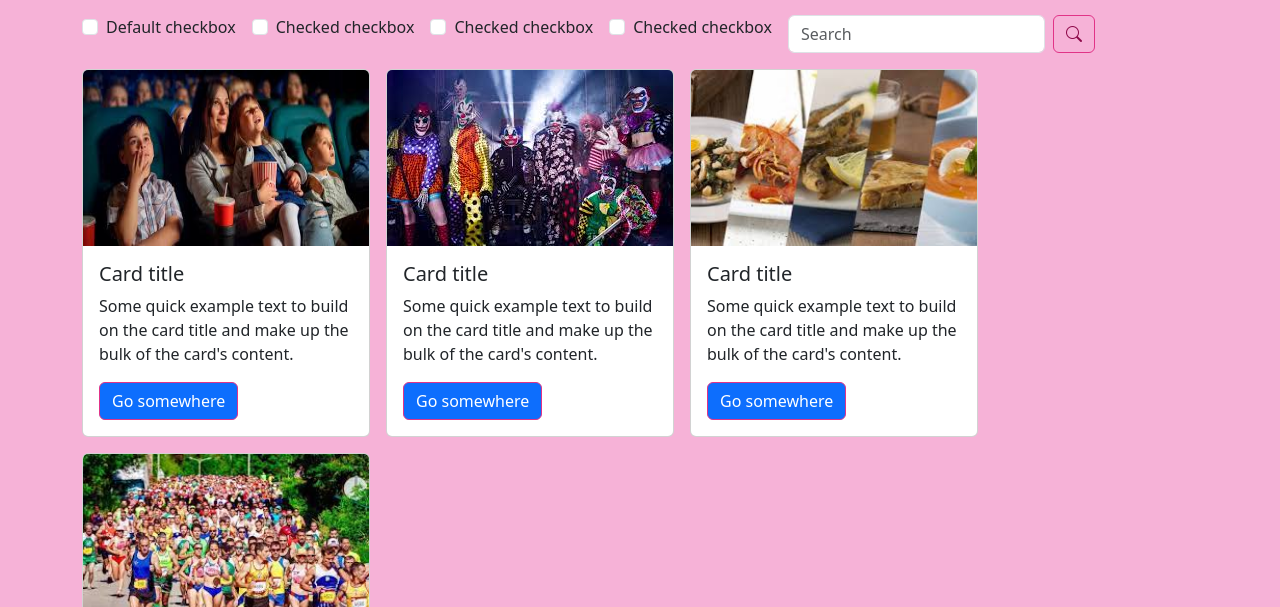
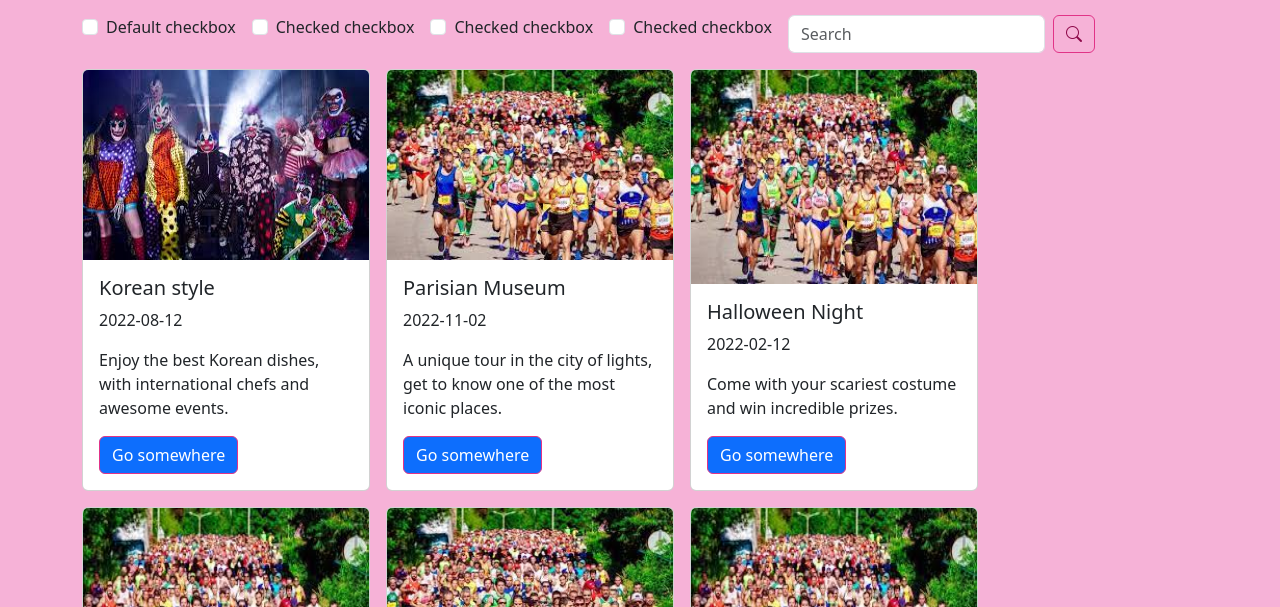
Before and after one commit to GabrielSucaria/js_intro_amazing_events, a plain HTML site: page root/upcomingEvents.html in a window 1280 px wide. Shown: the part 193-800 px from the top of the page. Drawn offline with nearby package versions, Linux system fonts and the light colour scheme.

Commit message:
agrego funcion para crear dinamicamente las tarjetas en el todas lasa paginas

```diff
--- a/root/upcomingEvents.html
+++ b/root/upcomingEvents.html
@@ -86,43 +86,8 @@
 
       </div>
 
-        <div class="container">
+        <div class="container" id="containerPastEvents">
 
-            <div class="card" style="width: 18rem;">
-                <img src="./assets/images/Cinema.jpg" class="card-img-top" alt="...">
-                <div class="card-body">
-                  <h5 class="card-title">Card title</h5>
-                  <p class="card-text">Some quick example text to build on the card title and make up the bulk of the card's content.</p>
-                  <a href="#" class="btn btn-primary">Go somewhere</a>
-                </div>
-              </div>
-
-              <div class="card" style="width: 18rem;">
-                <img src="./assets/images/Costume_Party.jpg" class="card-img-top" alt="...">
-                <div class="card-body">
-                  <h5 class="card-title">Card title</h5>
-                  <p class="card-text">Some quick example text to build on the card title and make up the bulk of the card's content.</p>
-                  <a href="#" class="btn btn-primary">Go somewhere</a>
-                </div>
-              </div>
-
-              <div class="card" style="width: 18rem;">
-                <img src="./assets/images/Food_Fair.jpg" class="card-img-top" alt="...">
-                <div class="card-body">
-                  <h5 class="card-title">Card title</h5>
-                  <p class="card-text">Some quick example text to build on the card title and make up the bulk of the card's content.</p>
-                  <a href="#" class="btn btn-primary">Go somewhere</a>
-                </div>
-              </div>
-
-              <div class="card" style="width: 18rem;">
-                <img src="./assets/images/Marathon.jpg" class="card-img-top" alt="...">
-                <div class="card-body">
-                  <h5 class="card-title">Card title</h5>
-                  <p class="card-text">Some quick example text to build on the card title and make up the bulk of the card's content.</p>
-                  <a href="#" class="btn btn-primary">Go somewhere</a>
-                </div>
-              </div>
         </div>
 
     </main>
--- a/root/upcomingEvents.js
+++ b/root/upcomingEvents.js
@@ -0,0 +1,36 @@
+const contenedorTarjetas = document.querySelector("#containerPastEvents");
+
+
+function mostrarTarjetas(data){
+
+
+    const events = data.events;
+    const currentDate = data.currentDate;
+
+    let tarjetas = "";
+
+    contenedorTarjetas.innerHTML = "";
+
+
+    for (const event of events) {
+
+        if(event.date > currentDate){
+
+            tarjetas +=`<div class="card" style="width: 18rem;">
+            <img src="${event.image}" class="card-img-top" alt="...">
+            <div class="card-body">
+                <h5 class="card-title">${event.name}</h5>
+                <p class="card-text">${event.date}</p>
+                <p class="card-text">${event.description}</p>
+                <a href="#" class="btn btn-primary">Go somewhere</a>
+            </div>
+            </div>`
+        }
+
+
+    }
+
+    return tarjetas;
+}
+
+contenedorTarjetas.innerHTML = mostrarTarjetas(data);
```
Also changed, not shown: root/index.html (+1 -37 lines), root/main.js (+34 -0 lines), root/pastEvents.js (+0 -13 lines).
